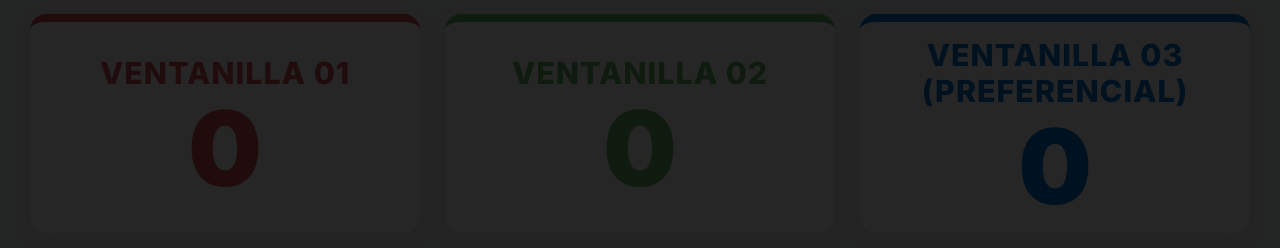
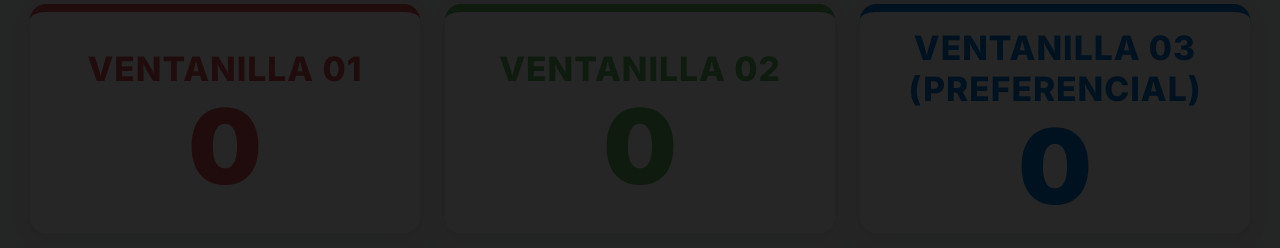
Before and after one commit to Arloi1/sistema-turnos-gore, a Flask app: page /pantalla in a window 1280 px wide. Shown: the part 552-800 px from the top of the page. Run offline with Flask 3, Linux system fonts and the light colour scheme.

Commit message:
Refactor HTML structure and styles for turn system
Updated styles for better visual presentation and improved functionality for the turn management system.

```diff
--- a/templates/pantalla.html
+++ b/templates/pantalla.html
@@ -103,7 +103,7 @@
         .ventanilla.v3 { border-top: 8px solid var(--azul-ventanilla); }
 
         .titulo {
-            font-size: 1.9rem; /* Letras de los encabezados de ventanilla más grandes */
+            font-size: 2.1rem; /* Letras de los encabezados de ventanilla más grandes */
             font-weight: 800;
             letter-spacing: 1px;
             margin-bottom: 5px;
```
